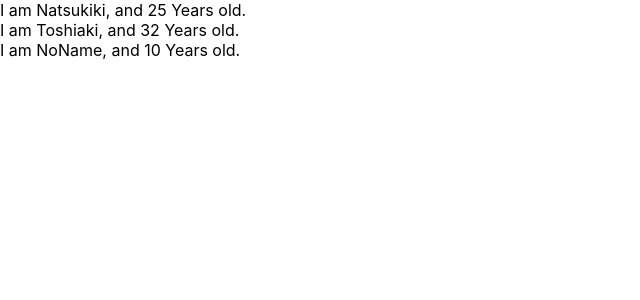
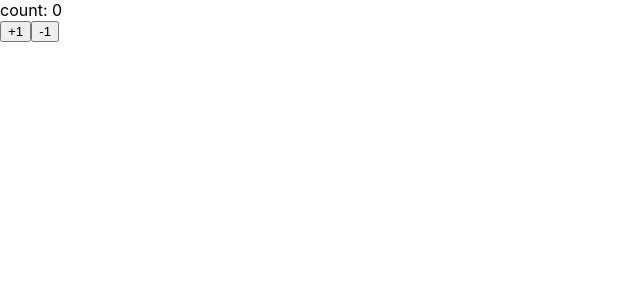
Before and after one commit to to4-smah/udemy-react-redux-crud-application, a React (Create React App) app: page / in a window 1280 px wide. Shown: the top 300 px of the page, without its empty margins (0-640 px from the left). Built offline with nearby package versions, Linux system fonts and the light colour scheme.

Commit message:
learn state and set State

```diff
--- a/src/App.js
+++ b/src/App.js
@@ -1,31 +1,29 @@
-import React from 'react';
-import PropTypes from 'prop-types';
+import React, { Component } from 'react';
 
-const App = () => {
-    const profiles = [
-        { name: "Natsukiki", age: 25 },
-        { name: "Toshiaki", age: 32 },
-        { name: "NoName", age: 10 }
-    ]
+const App = () => (<Counter></Counter>)
 
-    return (
-        <div>
-            {
-                profiles.map((profile, index) => {
-                    return <User name={ profile.name } age={ profile.age } key={index} />
-                })
-            }
-        </div>
-    )
-}
+class Counter extends Component {
+    constructor(props) {
+        super(props)
+        this.state = { count: 0 }
+    }
 
-const User = (props) => {
-    return <div>I am {props.name}, and {props.age} Years old.</div>
-}
+    handlePlusButton = () => {
+        this.setState({ count: this.state.count + 1 })
+    }
 
-User.propTypes = {
-    name: PropTypes.string,
-    age: PropTypes.number.isRequired
+    handleMinusButton = () => {
+        this.setState({ count: this.state.count - 1 })
+    }
+    render () {
+        return (
+            <React.Fragment>
+                <div>count: { this.state.count }</div>
+                <button onClick={this.handlePlusButton}>+1</button>
+                <button onClick={this.handleMinusButton}>-1</button>
+            </React.Fragment>
+        )
+    }
 }
 
 export default App;
```
